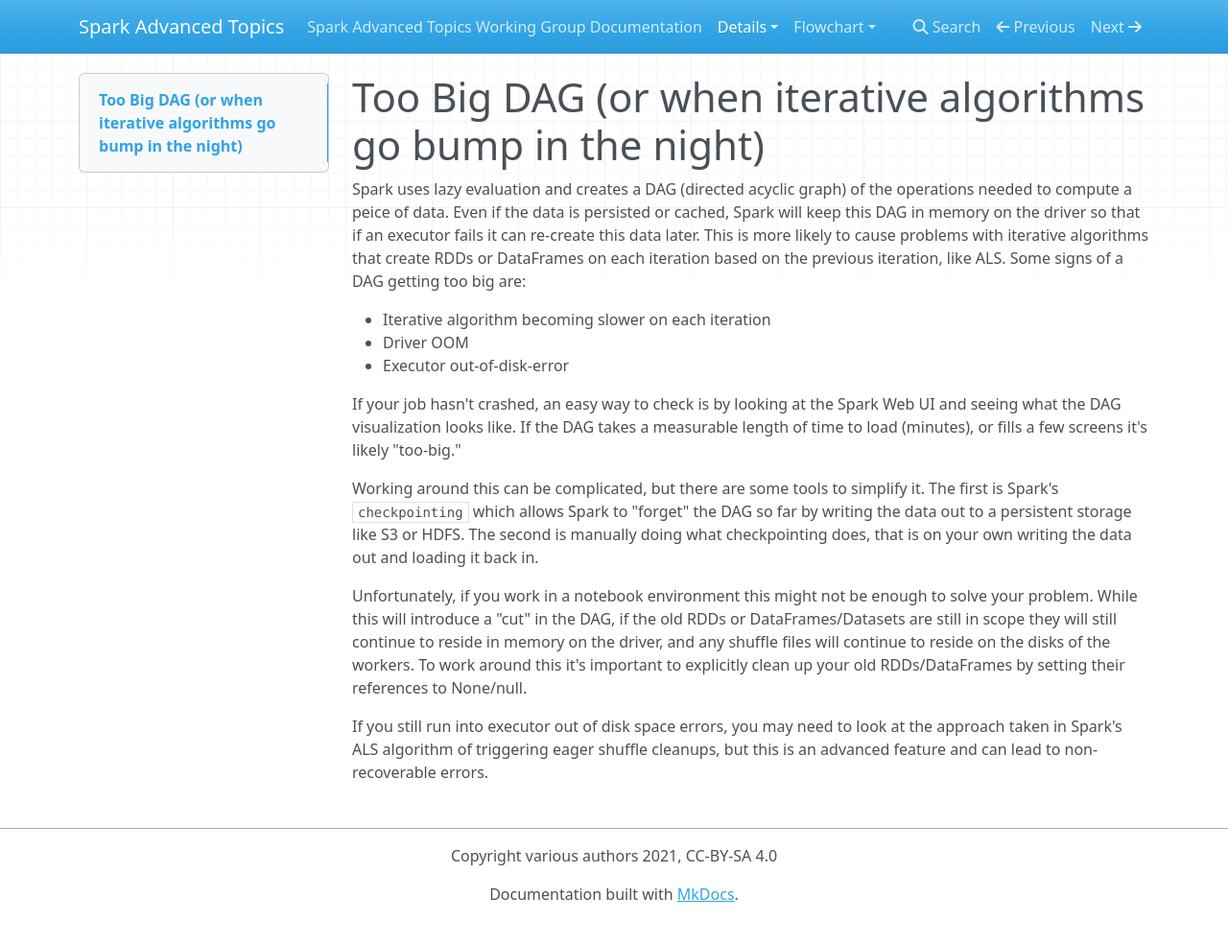
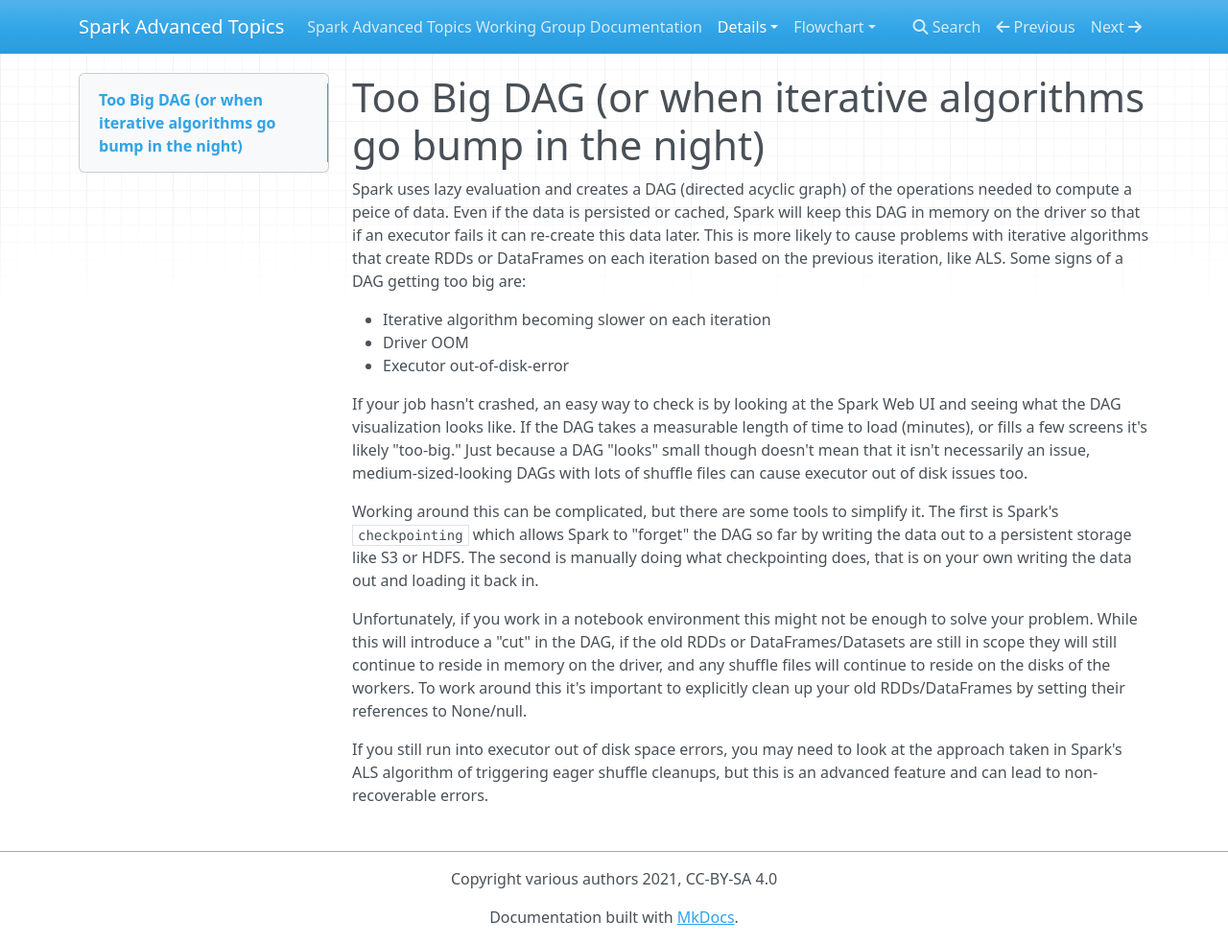
Before and after one commit to holdenk/spark-flowchart, an MkDocs documentation site: the page built from docs/details/toobigdag.md, in a window 1280 px wide and 984 px high. Shown: the whole window at 96% size. Built offline with MkDocs 1.6.1, drawn with Linux system fonts in a browser that asks for light colours; nearby versions of some CDN libraries.

Commit message:
Address TOO BIG DAG TODO some more and clarify the exec disk issue.

```diff
--- a/docs/details/toobigdag.md
+++ b/docs/details/toobigdag.md
@@ -7,8 +7,7 @@
 - Executor out-of-disk-error
 
 
-If your job hasn't crashed, an easy way to check is by looking at the Spark Web UI and seeing what the DAG visualization looks like. If the DAG takes a measurable length of time to load (minutes), or fills a few screens it's likely "too-big."
-
+If your job hasn't crashed, an easy way to check is by looking at the Spark Web UI and seeing what the DAG visualization looks like. If the DAG takes a measurable length of time to load (minutes), or fills a few screens it's likely "too-big." Just because a DAG "looks" small though doesn't mean that it isn't necessarily an issue, medium-sized-looking DAGs with lots of shuffle files can cause executor out of disk issues too.
 
 
 Working around this can be complicated, but there are some tools to simplify it. The first is Spark's `checkpointing` which allows Spark to "forget" the DAG so far by writing the data out to a persistent storage like S3 or HDFS. The second is manually doing what checkpointing does, that is on your own writing the data out and loading it back in.
```
